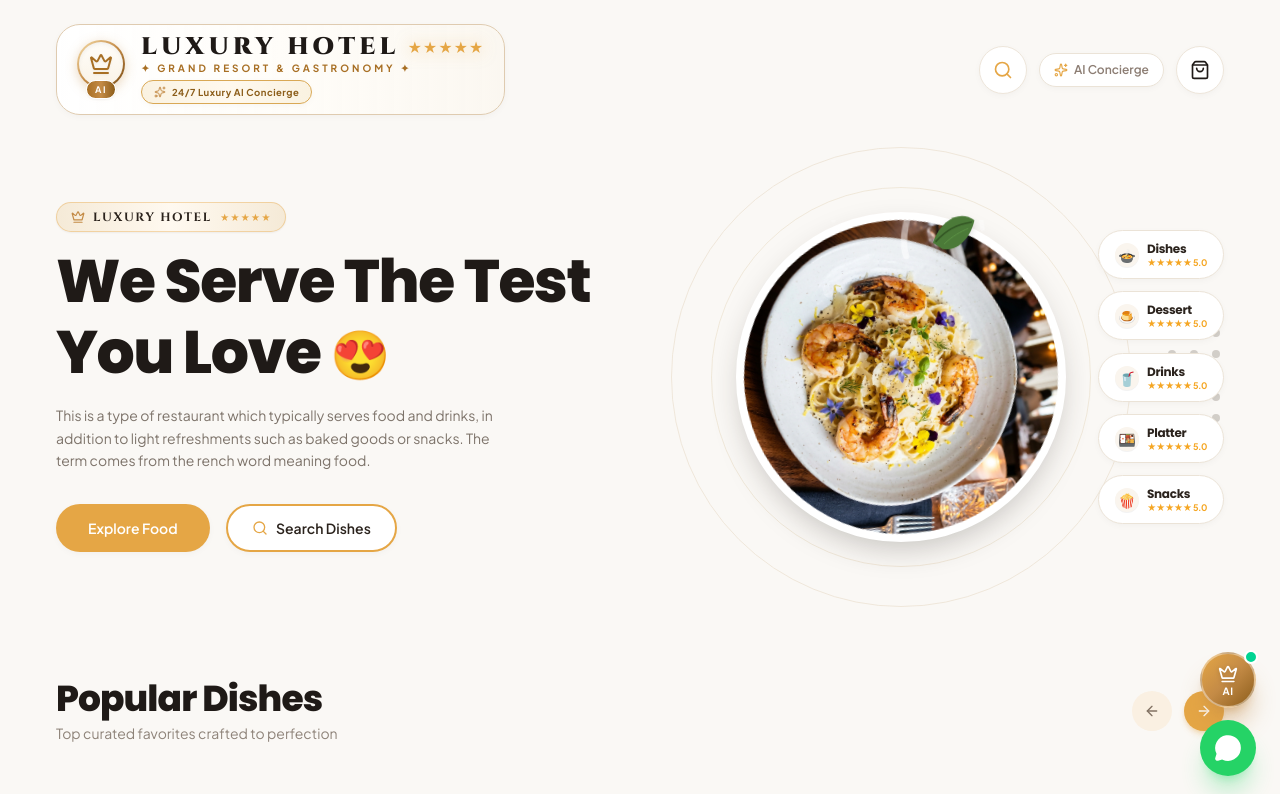
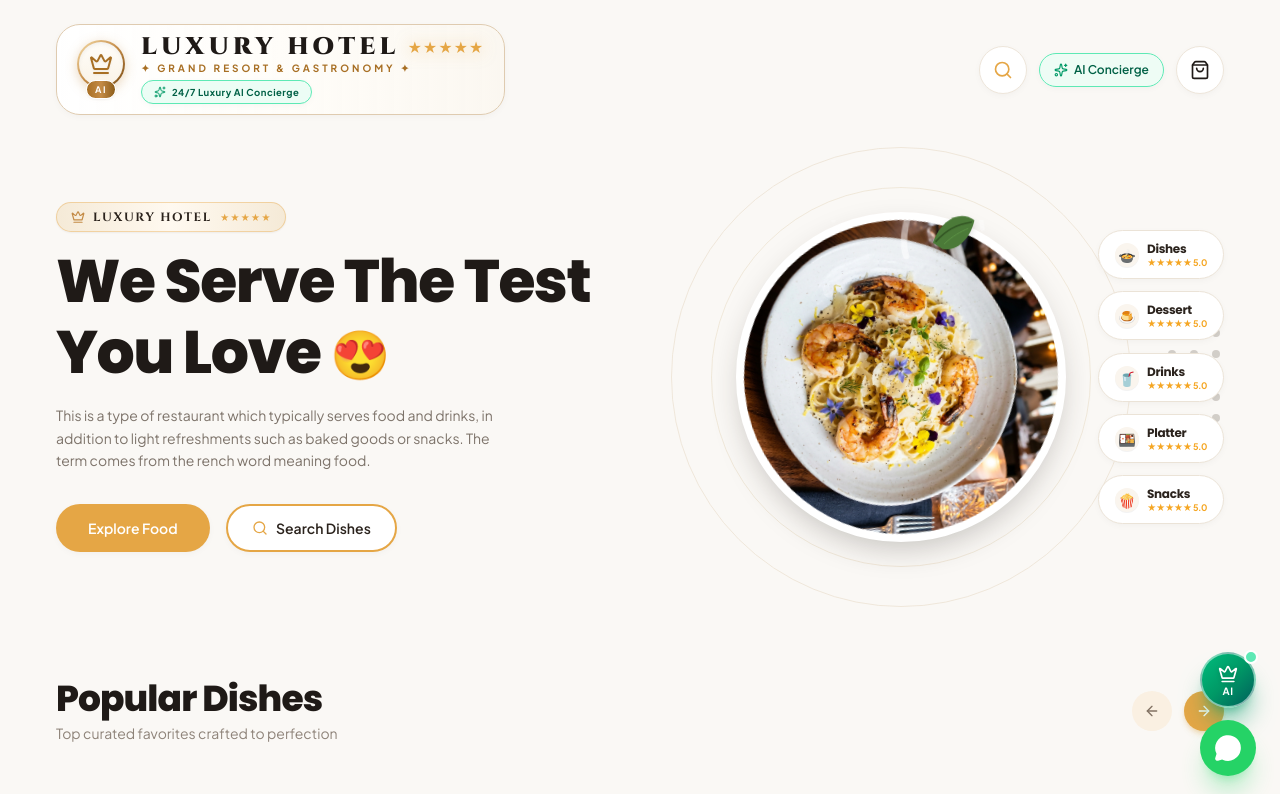
Before and after one commit to sk4157974-dotcom/Luxury, a React (Vite) app: page / in a window 1280 px wide. Shown: the top 794 px of the page. Built offline with nearby package versions, Linux system fonts and the light colour scheme; a web font is replaced by a local one.

Commit message:
style: update AI Concierge branding to emerald theme
Migrated the AI Concierge color palette from amber to emerald to better align with the brand identity.

```diff
--- a/src/components/AssistantModal.tsx
+++ b/src/components/AssistantModal.tsx
@@ -1253,12 +1253,12 @@ export const AssistantModal: React.FC<AssistantModalProps> = ({ isOpen, onClose
         <div className="px-3.5 py-2.5 sm:px-5 sm:py-3 border-b border-[#E8DEC8] flex items-center justify-between bg-gradient-to-r from-[#FAF7F2] via-[#F5EFE4] to-[#FAF7F2] flex-shrink-0">
           <div className="flex items-center space-x-2.5">
             <div className="flex flex-col items-center">
-              <div className="w-8 h-8 sm:w-9 sm:h-9 rounded-full bg-gradient-to-br from-[#E5A645] via-[#C48B46] to-[#8C5D19] p-[1.5px] shadow-sm flex items-center justify-center text-white">
-                <div className="w-full h-full rounded-full bg-[#FAF7F2] flex items-center justify-center">
-                  <Sparkles className="w-3.5 h-3.5 text-[#C48B46]" />
+              <div className="w-8 h-8 sm:w-9 sm:h-9 rounded-full bg-gradient-to-br from-emerald-500 via-emerald-600 to-teal-700 p-[1.5px] shadow-sm flex items-center justify-center text-white">
+                <div className="w-full h-full rounded-full bg-emerald-50 flex items-center justify-center">
+                  <Sparkles className="w-3.5 h-3.5 text-emerald-600" />
                 </div>
               </div>
-              <span className="text-[7px] sm:text-[7.5px] font-extrabold text-[#C48B46] tracking-wider uppercase mt-0.5 leading-none">
+              <span className="text-[7px] sm:text-[7.5px] font-extrabold text-emerald-700 tracking-wider uppercase mt-0.5 leading-none">
                 AI
               </span>
             </div>
@@ -1343,7 +1343,7 @@ export const AssistantModal: React.FC<AssistantModalProps> = ({ isOpen, onClose
                 className={`flex items-start space-x-2 ${isUser ? 'justify-end' : 'justify-start'}`}
               >
                 {!isUser && (
-                  <div className="w-6 h-6 rounded-full bg-[#FAF7F2] border border-[#E8DEC8] flex items-center justify-center text-[#C48B46] flex-shrink-0 mt-1 shadow-2xs">
+                  <div className="w-6 h-6 rounded-full bg-emerald-50 border border-emerald-300 flex items-center justify-center text-emerald-600 flex-shrink-0 mt-1 shadow-2xs">
                     <Bot className="w-3.5 h-3.5" />
                   </div>
                 )}
@@ -1442,13 +1442,13 @@ export const AssistantModal: React.FC<AssistantModalProps> = ({ isOpen, onClose
 
           {loading && (
             <div className="flex items-start space-x-2">
-              <div className="w-6 h-6 rounded-full bg-[#FAF7F2] border border-[#E8DEC8] flex items-center justify-center text-[#C48B46] flex-shrink-0">
+              <div className="w-6 h-6 rounded-full bg-emerald-50 border border-emerald-300 flex items-center justify-center text-emerald-600 flex-shrink-0">
                 <Bot className="w-3.5 h-3.5" />
               </div>
-              <div className="bg-white border border-[#E8DEC8] rounded-2xl rounded-tl-none p-3 text-xs text-[#C48B46] flex items-center space-x-2 shadow-xs">
-                <span className="w-2 h-2 rounded-full bg-[#C48B46] animate-bounce" />
-                <span className="w-2 h-2 rounded-full bg-[#C48B46] animate-bounce [animation-delay:0.2s]" />
-                <span className="w-2 h-2 rounded-full bg-[#C48B46] animate-bounce [animation-delay:0.4s]" />
+              <div className="bg-white border border-[#E8DEC8] rounded-2xl rounded-tl-none p-3 text-xs text-emerald-600 flex items-center space-x-2 shadow-xs">
+                <span className="w-2 h-2 rounded-full bg-emerald-500 animate-bounce" />
+                <span className="w-2 h-2 rounded-full bg-emerald-500 animate-bounce [animation-delay:0.2s]" />
+                <span className="w-2 h-2 rounded-full bg-emerald-500 animate-bounce [animation-delay:0.4s]" />
                 <span className="ml-1 text-[11px] text-[#685D56] font-medium">Thinking...</span>
               </div>
             </div>
--- a/src/components/FloatingActions.tsx
+++ b/src/components/FloatingActions.tsx
@@ -24,8 +24,8 @@ export const FloatingActions: React.FC<FloatingActionsProps> = ({
       {/* Top Button: AI Concierge Logo Button (Right above WhatsApp button) */}
       <div className="flex items-center group relative">
         {/* Tooltip Label */}
-        <div className="mr-3 px-3.5 py-1.5 rounded-full bg-white border border-[#E8DEC8] text-[#1F1A17] text-xs font-semibold tracking-wide shadow-lg opacity-0 translate-x-2 group-hover:opacity-100 group-hover:translate-x-0 transition-all duration-200 pointer-events-none hidden sm:flex items-center space-x-1.5 whitespace-nowrap">
-          <Sparkles className="w-3.5 h-3.5 text-[#C48B46]" />
+        <div className="mr-3 px-3.5 py-1.5 rounded-full bg-white border border-emerald-200 text-[#1F1A17] text-xs font-semibold tracking-wide shadow-lg opacity-0 translate-x-2 group-hover:opacity-100 group-hover:translate-x-0 transition-all duration-200 pointer-events-none hidden sm:flex items-center space-x-1.5 whitespace-nowrap">
+          <Sparkles className="w-3.5 h-3.5 text-emerald-600" />
           <span>Ask Luxury Hotel AI Concierge</span>
         </div>
 
@@ -39,13 +39,13 @@ export const FloatingActions: React.FC<FloatingActionsProps> = ({
           aria-label="Open Luxury Hotel AI Assistant"
           className={`relative w-12 h-12 xs:w-13 xs:h-13 sm:w-14 sm:h-14 rounded-full flex flex-col items-center justify-center text-white shadow-xl hover:scale-110 active:scale-95 transition-all duration-300 cursor-pointer border-2 ${
             isAssistantOpen
-              ? 'bg-[#1F1A17] border-[#C48B46] shadow-[#C48B46]/40'
-              : 'bg-gradient-to-br from-[#E5A645] via-[#C48B46] to-[#8C5D19] border-white/40 shadow-[#C48B46]/45'
+              ? 'bg-[#064e3b] border-emerald-400 shadow-emerald-500/40'
+              : 'bg-gradient-to-br from-emerald-500 via-emerald-600 to-teal-800 border-white/50 shadow-emerald-600/45'
           }`}
           title="Ask Hotel AI"
         >
           {isAssistantOpen ? (
-            <X className="w-5 h-5 sm:w-6 sm:h-6 text-[#E5A645]" />
+            <X className="w-5 h-5 sm:w-6 sm:h-6 text-emerald-300" />
           ) : (
             <>
               {/* Crown + AI Logo */}
@@ -56,7 +56,7 @@ export const FloatingActions: React.FC<FloatingActionsProps> = ({
                 </span>
               </div>
               {/* Pulsing indicator */}
-              <span className="absolute -top-1 -right-1 w-3.5 h-3.5 rounded-full bg-emerald-400 border-2 border-white flex items-center justify-center">
+              <span className="absolute -top-1 -right-1 w-3.5 h-3.5 rounded-full bg-emerald-300 border-2 border-white flex items-center justify-center">
                 <span className="w-1.5 h-1.5 rounded-full bg-white animate-ping" />
               </span>
             </>
--- a/src/components/Hero.tsx
+++ b/src/components/Hero.tsx
@@ -162,10 +162,10 @@ export const Hero: React.FC<HeroProps> = ({ onOpenAssistant, onSelectCategory })
               type="button"
               onClick={onOpenAssistant}
               id="hero-brand-ai-concierge-btn"
-              className="hidden xs:inline-flex items-center space-x-1.5 mt-1 px-2.5 xs:px-3 py-0.5 sm:py-1 rounded-full bg-gradient-to-r from-[#FAF2E1] via-[#FFF9EE] to-[#FAF2E1] border border-[#D9A855] text-[#8C5D19] hover:bg-gradient-to-r hover:from-[#C48B46] hover:to-[#A86F24] hover:text-white transition-all text-[8.5px] sm:text-[9.5px] font-bold tracking-wider w-fit cursor-pointer shadow-2xs group pop-forward-sm"
+              className="hidden xs:inline-flex items-center space-x-1.5 mt-1 px-2.5 xs:px-3 py-0.5 sm:py-1 rounded-full bg-emerald-50 border border-emerald-300 text-emerald-800 hover:bg-emerald-600 hover:text-white transition-all text-[8.5px] sm:text-[9.5px] font-bold tracking-wider w-fit cursor-pointer shadow-2xs group pop-forward-sm"
               title="Open 24/7 Hotel AI Concierge"
             >
-              <Sparkles className="w-2.5 h-2.5 sm:w-3 sm:h-3 text-[#C48B46] group-hover:text-white transition-colors" />
+              <Sparkles className="w-2.5 h-2.5 sm:w-3 sm:h-3 text-emerald-600 group-hover:text-white transition-colors" />
               <span>24/7 Luxury AI Concierge</span>
             </button>
           </div>
@@ -186,10 +186,10 @@ export const Hero: React.FC<HeroProps> = ({ onOpenAssistant, onSelectCategory })
           {onOpenAssistant && (
             <button
               onClick={onOpenAssistant}
-              className="flex items-center space-x-1.5 px-2.5 py-1.5 xs:px-3 xs:py-1.5 sm:px-3.5 sm:py-2 rounded-full bg-white border border-[#EBE3D7] shadow-sm text-[10.5px] xs:text-[11px] sm:text-xs font-semibold text-[#8C7D73] hover:text-[#C48B46] hover:border-[#E5A645] transition-all cursor-pointer pop-forward-sm glow-on-hover"
+              className="flex items-center space-x-1.5 px-2.5 py-1.5 xs:px-3 xs:py-1.5 sm:px-3.5 sm:py-2 rounded-full bg-emerald-50/80 border border-emerald-300 shadow-sm text-[10.5px] xs:text-[11px] sm:text-xs font-semibold text-emerald-800 hover:text-emerald-950 hover:bg-emerald-100 hover:border-emerald-400 transition-all cursor-pointer pop-forward-sm glow-on-hover"
               title="Ask AI Concierge"
             >
-              <Sparkles className="w-3 h-3 xs:w-3.5 xs:h-3.5 text-[#E5A645]" />
+              <Sparkles className="w-3 h-3 xs:w-3.5 xs:h-3.5 text-emerald-600" />
               <span className="hidden sm:inline">AI Concierge</span>
             </button>
           )}
--- a/src/components/Navbar.tsx
+++ b/src/components/Navbar.tsx
@@ -118,9 +118,9 @@ export const Navbar: React.FC<NavbarProps> = ({ onOpenAssistant }) => {
               onClick={onOpenAssistant}
               id="nav-assistant-btn"
               type="button"
-              className="hidden lg:flex items-center space-x-1.5 px-3 py-1.5 rounded-full text-[11px] tracking-wider uppercase bg-[#C48B46]/10 text-[#B87B32] border border-[#C48B46]/30 hover:bg-[#C48B46]/20 transition-all duration-200 cursor-pointer"
+              className="hidden lg:flex items-center space-x-1.5 px-3 py-1.5 rounded-full text-[11px] tracking-wider uppercase bg-emerald-50 text-emerald-700 border border-emerald-300 hover:bg-emerald-100 hover:border-emerald-400 transition-all duration-200 cursor-pointer shadow-2xs"
             >
-              <Sparkles className="w-3.5 h-3.5 text-[#C48B46] animate-pulse" />
+              <Sparkles className="w-3.5 h-3.5 text-emerald-600 animate-pulse" />
               <span>AI Concierge</span>
             </button>
 
@@ -186,9 +186,9 @@ export const Navbar: React.FC<NavbarProps> = ({ onOpenAssistant }) => {
                 setMobileMenuOpen(false);
                 onOpenAssistant();
               }}
-              className="flex items-center space-x-2 py-2 text-sm font-semibold text-[#B87B32]"
+              className="flex items-center space-x-2 py-2 text-sm font-semibold text-emerald-700 hover:text-emerald-800"
             >
-              <Sparkles className="w-4 h-4 text-[#C48B46]" />
+              <Sparkles className="w-4 h-4 text-emerald-600 animate-pulse" />
               <span>AI Dining Concierge</span>
             </button>
           </nav>
```
